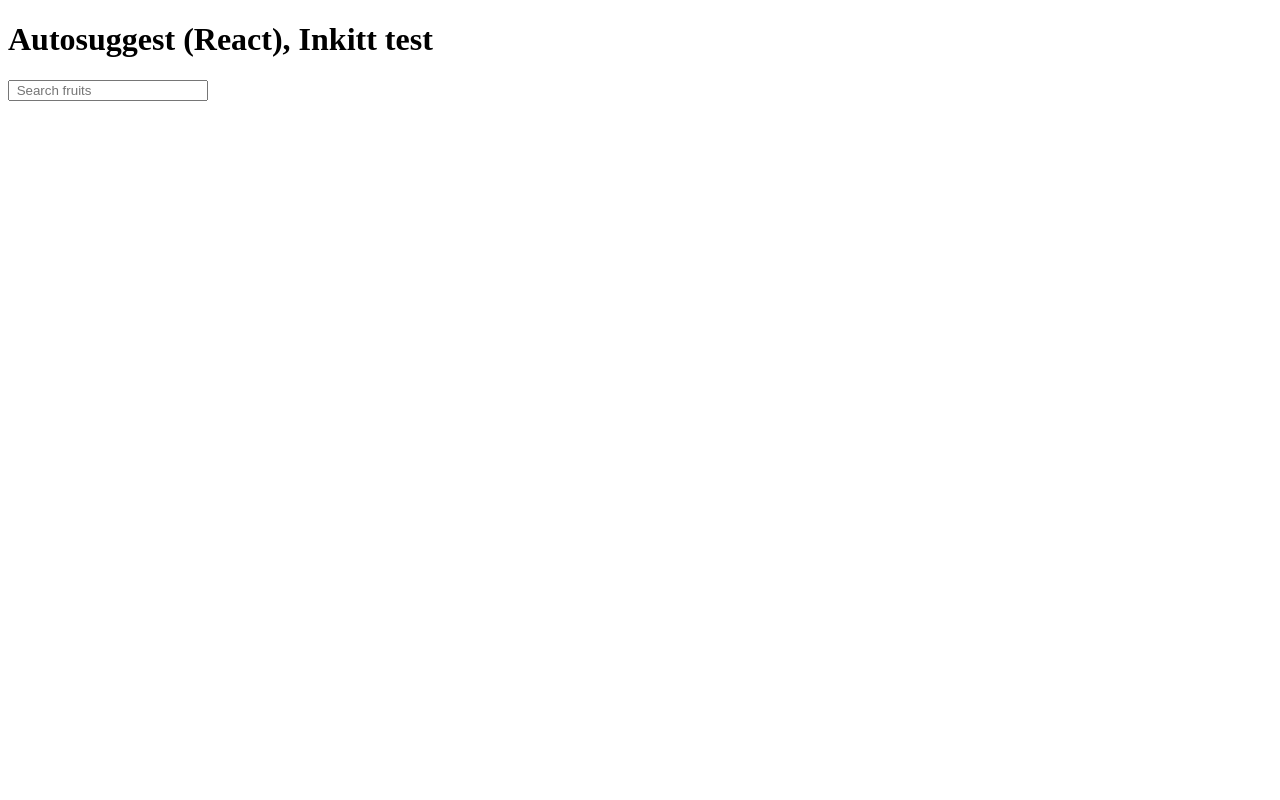
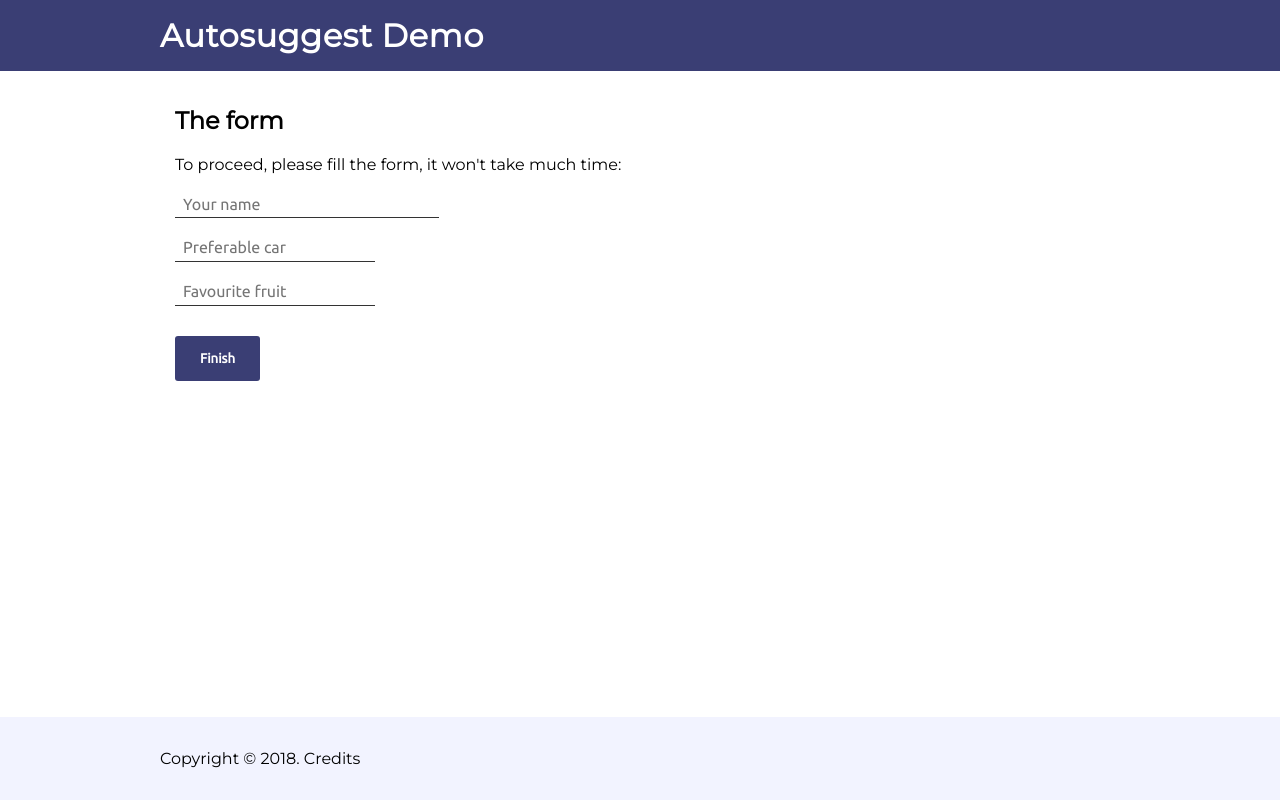
Before and after one commit to denisnd/inkitt-src, a React app: page / in a window 1280 px wide. Built offline with nearby package versions, Linux system fonts and the light colour scheme.

Commit message:
Prettier demo

```diff
--- a/src/index.jsx
+++ b/src/index.jsx
@@ -3,18 +3,62 @@
 import React from 'react';
 import ReactDOM from 'react-dom';
 
+import './sass/index.scss';
+
 import AutoSuggest from './AutoSuggest';
 import DataProvider from './DataProvider';
 
-const dataProvider = new DataProvider(
+const dataProvider1 = new DataProvider(
     ['Apple', 'Pineapple', 'Orange', 'Tomato', 'Grapefruit', 'Cherry', 'Blueberry', 'Cranberry', 'Strawberry'],
     700
 );
 
+const dataProvider2 = new DataProvider(
+    ['Toyota', 'Ford', 'Chrysler', 'Dodge', 'Nissan', 'Renault', 'Mitsubishi', 'Lexus', 'Infiniti', 'Honda', 'Ferrari'],
+    700
+);
+
 ReactDOM.render(
-    <div>
-        <h1>Autosuggest (React), Inkitt test</h1>
-        <AutoSuggest maxItems={5} dataProvider={dataProvider} />
+    <div className="page-container">
+        <header>
+            <div className="wrapper">
+                <h1>Autosuggest Demo</h1>
+            </div>
+        </header>
+
+        <section className="main">
+            <div className="wrapper">
+                <h2>The form</h2>
+
+                <p>To proceed, please fill the form, it won't take much time:</p>
+
+                <form onSubmit={(e) => {e.preventDefault()}} className="the-form">
+
+                    <div className="input-container">
+                        <input type="text" placeholder="Your name"/>
+                    </div>
+
+                    <div className="input-container">
+                        <AutoSuggest maxItems={5} dataProvider={dataProvider2} placeholder="Preferable car"/>
+                    </div>
+
+                    <div className="input-container">
+                        <AutoSuggest maxItems={5} dataProvider={dataProvider1} placeholder="Favourite fruit"/>
+                    </div>
+
+                    <input type="submit" value="Finish" onClick={() => alert('Well done!')}/>
+
+                </form>
+
+
+            </div>
+        </section>
+
+        <footer>
+            <div className="wrapper">
+                Copyright &copy; 2018. Credits
+            </div>
+        </footer>
     </div>,
     document.getElementById('root')
 );
--- /dev/null
+++ b/src/sass/index.scss
@@ -0,0 +1,122 @@
+@import url('https://fonts.googleapis.com/css?family=Montserrat|Ubuntu');
+
+$primaryColor: #3a3e74;
+$colorBorder: #333333;
+
+html, body {
+  width: 100%;
+  height: 100%;
+}
+
+body {
+  font-family: "Montserrat", "Helvetica Neue", Arial, serif;
+  font-size: 16px;
+
+  padding: 0;
+  margin: 0;
+}
+
+#root {
+  width: 100%;
+  height: 100%;
+}
+
+.page-container {
+  display: flex;
+  flex-direction: column;
+  height: 100%;
+
+  > header, > section, > footer {
+    .wrapper {
+      margin: 0 auto;
+      width: 960px;
+
+      @media screen and (max-width: 960px) {
+        width: 100%;
+      }
+    }
+  }
+
+  header {
+    background: $primaryColor;
+    color: #ffffff;
+    padding: 1em;
+
+    h1 {
+      margin: 0;
+      letter-spacing: 0.02em;
+    }
+  }
+
+  section.main {
+    flex-basis: 100%;
+
+    .wrapper {
+      box-sizing: border-box;
+      padding: 15px;
+    }
+  }
+
+  footer {
+    background: #f2f3ff;
+    padding: 2em;
+  }
+
+  .the-form {
+    font-family: "Ubuntu", Tahoma, serif;
+    margin-top: 15px;
+
+    .input-container {
+      margin-bottom: 15px;
+
+      @media screen and (max-width: 960px) {
+        margin-bottom: 25px;
+      }
+    }
+
+    input[type=text] {
+      padding: 0.3em 0.5em;
+      border: none;
+      border-bottom: 1px solid $colorBorder;
+
+      font-family: inherit;
+      font-size: 16px;
+
+      &:focus {
+        outline: none;
+        border-bottom: 2px solid $primaryColor;
+        margin-bottom: -1px;
+      }
+    }
+
+    input[type=text], input[type=submit] {
+      @media screen and (max-width: 960px) {
+        font-size: 125%;
+        // padding: 20px 35px;
+      }
+    }
+
+    input[type=submit] {
+      margin-top: 15px;
+
+      font-family: inherit;
+      background: $primaryColor;
+      border-radius: 3px;
+      padding: 15px 25px;
+      border: none;
+      color: #ffffff;
+      font-weight: bold;
+      cursor: pointer;
+      outline: none;
+
+      &:hover {
+        background: rgba(58, 62, 116, 0.9);
+      }
+    }
+  }
+
+  .autosuggest__dropdown {
+    border-radius: 3px;
+  }
+
+}
```
